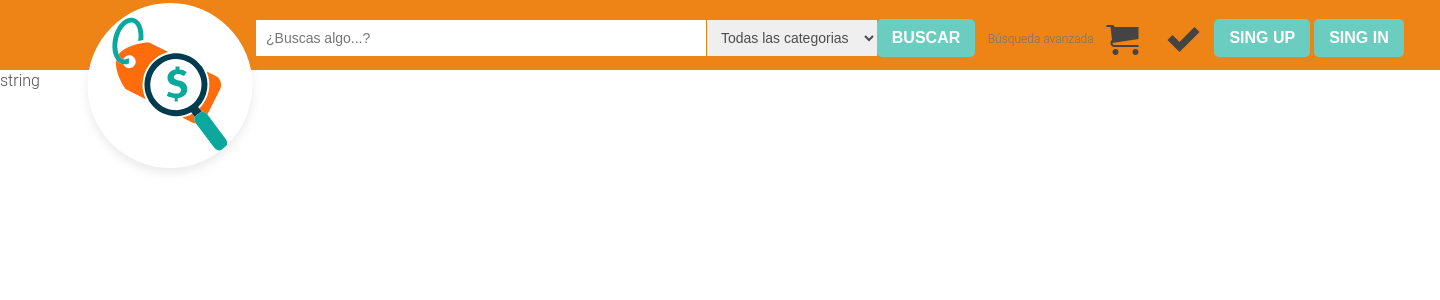
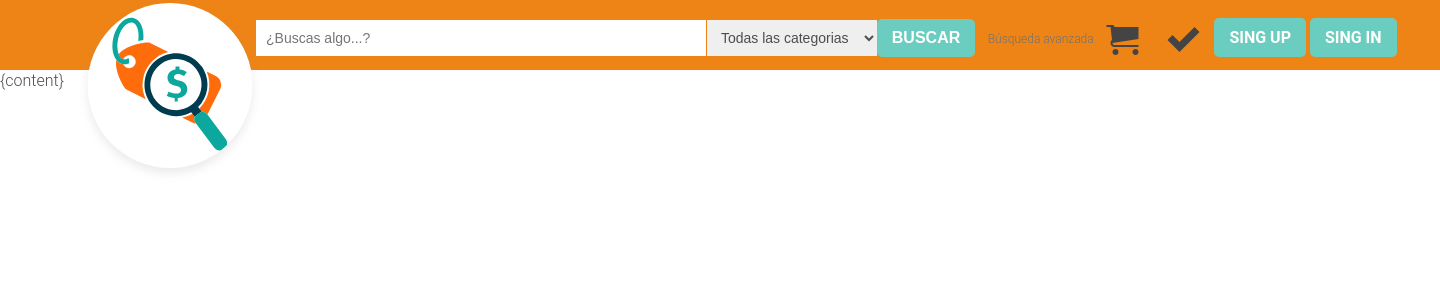
Before and after one commit to ajpadilla/tienda-virtual, a PHP site: page /site_media/html/index_template.php in a window 1440 px wide. Shown: the top 300 px of the page. Run offline with PHP 8.4, Linux system fonts and the light colour scheme; some web fonts are replaced.

Commit message:
Agregando ruta para crear nuevo usuario, y creando sección contenc para insertar template

```diff
--- a/site_media/html/index_template.php
+++ b/site_media/html/index_template.php
@@ -30,8 +30,8 @@
 					<a href="#" class="icon-checkmark"></a>
 				</div>
 				<div class="grilla_accion push_accion">
-					<button class="boton-buscar">Sing up</button>
-					<button class="boton-buscar">Sing in</button>
+					<a href="/{VIEW_SET_USER}" class="boton-buscar">Sing up</a>
+					<a href="" class="boton-buscar">Sing in</a>
 				</div>
 			</div>
 		</div>
@@ -40,6 +40,8 @@
 		</div>
 		<a id="logo" href="/site_media/html/index_template.html">Logo</a>
 	</div>
-	<?php echo "string"; ?>
+	<div id="contenido">
+		{content}
+	</div>
 </body>
 </html>
```
